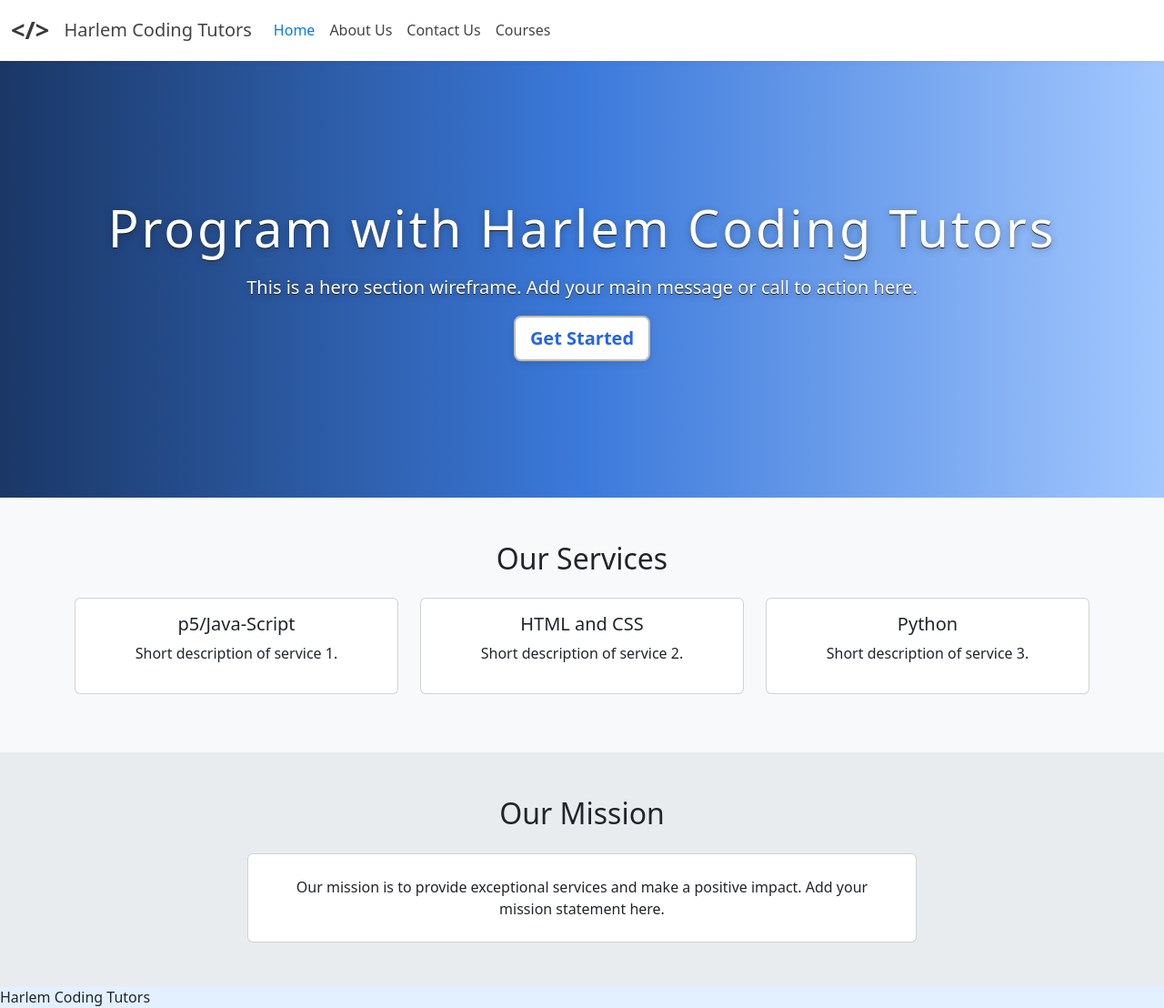
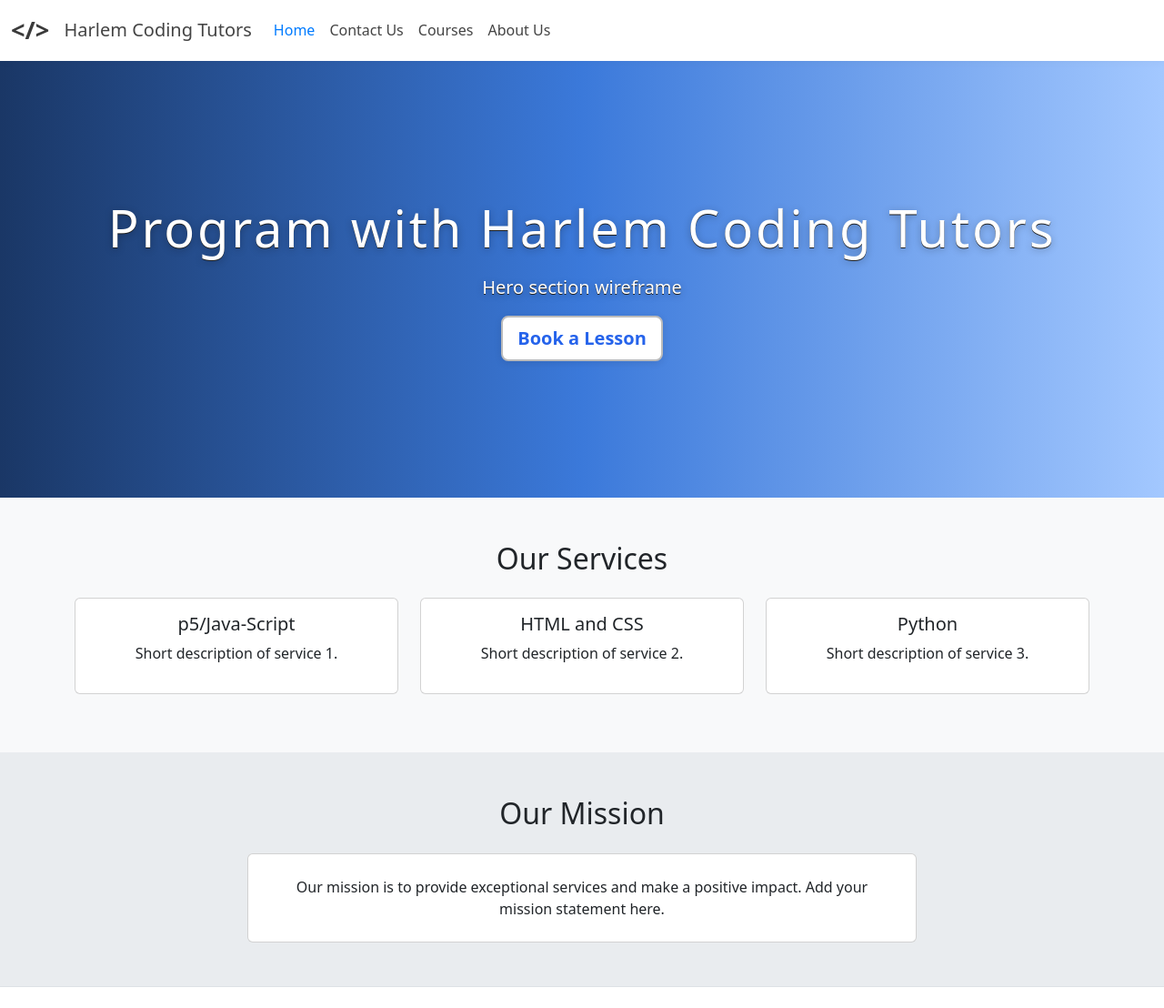
Before and after one commit to era-trin/CS_Tutoring, a Flask app: page / in a window 1280 px wide. Shown: the whole page at 91% size. After the commit the page ends 1085 px from the top, so only its background shows below. Run offline with Flask 3, Linux system fonts and the light colour scheme.

Commit message:
small visual updates

```diff
--- a/static/styles.css
+++ b/static/styles.css
@@ -151,3 +151,7 @@ body {
   color: #007bff;
 }
 /* Services section background image for all screen sizes */
+
+.border-bottom {
+  text-align: center;
+}
--- a/templates/index.html
+++ b/templates/index.html
@@ -20,8 +20,8 @@
 <section class="hero-section d-flex align-items-center justify-content-center" style="height: 60vh;">
     <div class="container text-center">
     <h1 class="display-4 typewriter">Program with Harlem Coding Tutors</h1>
-        <p class="lead">This is a hero section wireframe. Add your main message or call to action here.</p>
-    <a href="{{ url_for('contact') }}" class="btn btn-primary btn-lg">Get Started</a>
+        <p class="lead">Hero section wireframe</p>
+    <a href="{{ url_for('contact') }}" class="btn btn-primary btn-lg">Book a Lesson</a>
     </div>
 </section>
 
@@ -65,8 +65,9 @@
             </div>
         </div>
     </section>
-<p1>Harlem Coding Tutors</p1>
+<div class = "border-bottom">
 
+</div>
 <script src="https://cdn.jsdelivr.net/npm/bootstrap@5.3.6/dist/js/bootstrap.bundle.min.js" integrity="sha384-j1CDi7MgGQ12Z7Qab0qlWQ/Qqz24Gc6BM0thvEMVjHnfYGF0rmFCozFSxQBxwHKO" crossorigin="anonymous"></script>
 <script>
     // Remove the typewriter cursor after animation
--- a/templates/navbar.html
+++ b/templates/navbar.html
@@ -14,9 +14,7 @@
         <li class="nav-item">
           <a class="nav-link {% if request.path == url_for('home') %}active{% endif %}" aria-current="page" href="{{ url_for('home') }}">Home</a>
         </li>
-        <li class="nav-item">
-          <a class="nav-link {% if request.path == '/about' %}active{% endif %}" href="/about">About Us</a>
-        </li>
+
 
          <li class="nav-item">
           <a class="nav-link {% if request.path == '/contact' %}active{% endif %}" href="/contact">Contact Us</a>
@@ -26,6 +24,10 @@
           <a class="nav-link {% if request.path == '/courses' %}active{% endif %}" href="/courses">Courses</a>
         </li>
 
+         <li class="nav-item">
+          <a class="nav-link {% if request.path == '/about' %}active{% endif %}" href="/about">About Us</a>
+        </li>
+
 
       </ul>
     </div>
```
